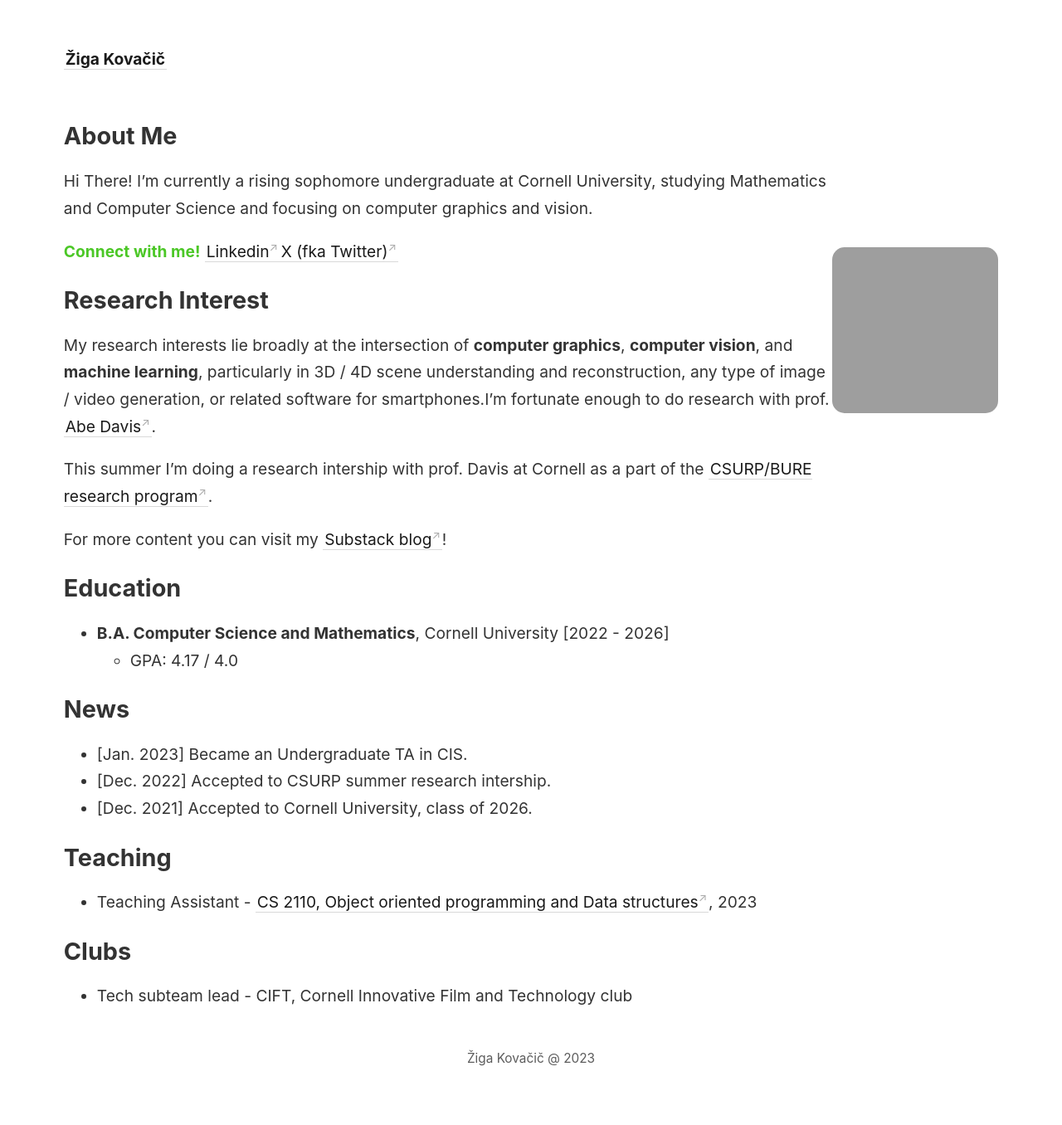
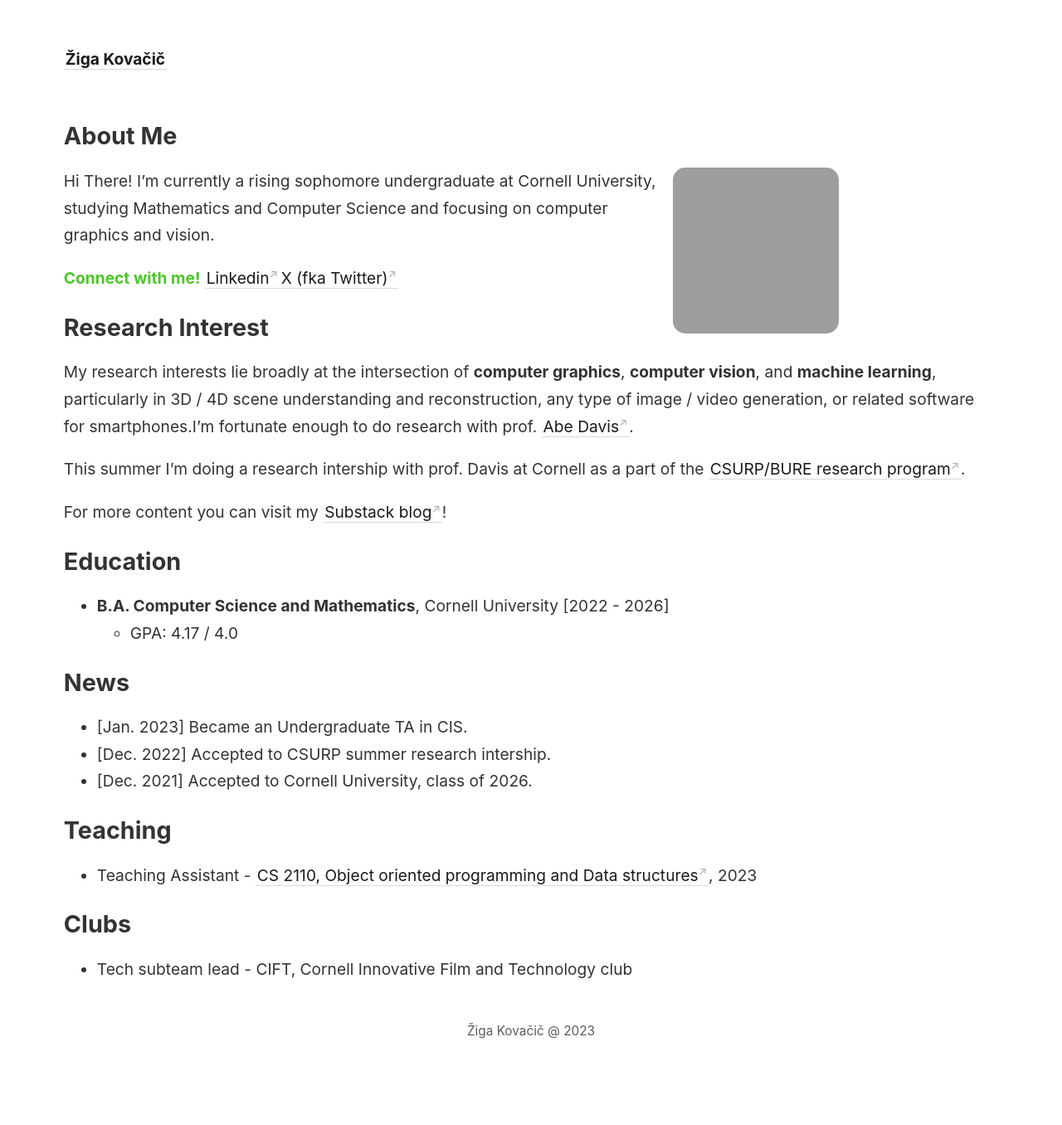
Before and after one commit to zzigak/mdbased, a Jekyll site: the page built from _pages/about.md, in a window 1280 px wide. Shown: the whole page at 83% size. Built offline with Jekyll 4.4.1, drawn with Linux system fonts in a browser that asks for light colours; after the commit the page ends 1323 px from its top, so only the background shows below that; grey boxes are pictures that could not be loaded.

```diff
--- a/_sass/_style.scss
+++ b/_sass/_style.scss
@@ -39,7 +39,9 @@
 img {
   max-width: 100%;
   display: block;
-  margin: 5em auto;
+  margin-top: 0;
+  margin-bottom: 0;
+  margin-right: 10em;
   max-height: 75vh;
   border-radius: $border-radius;
 
```
